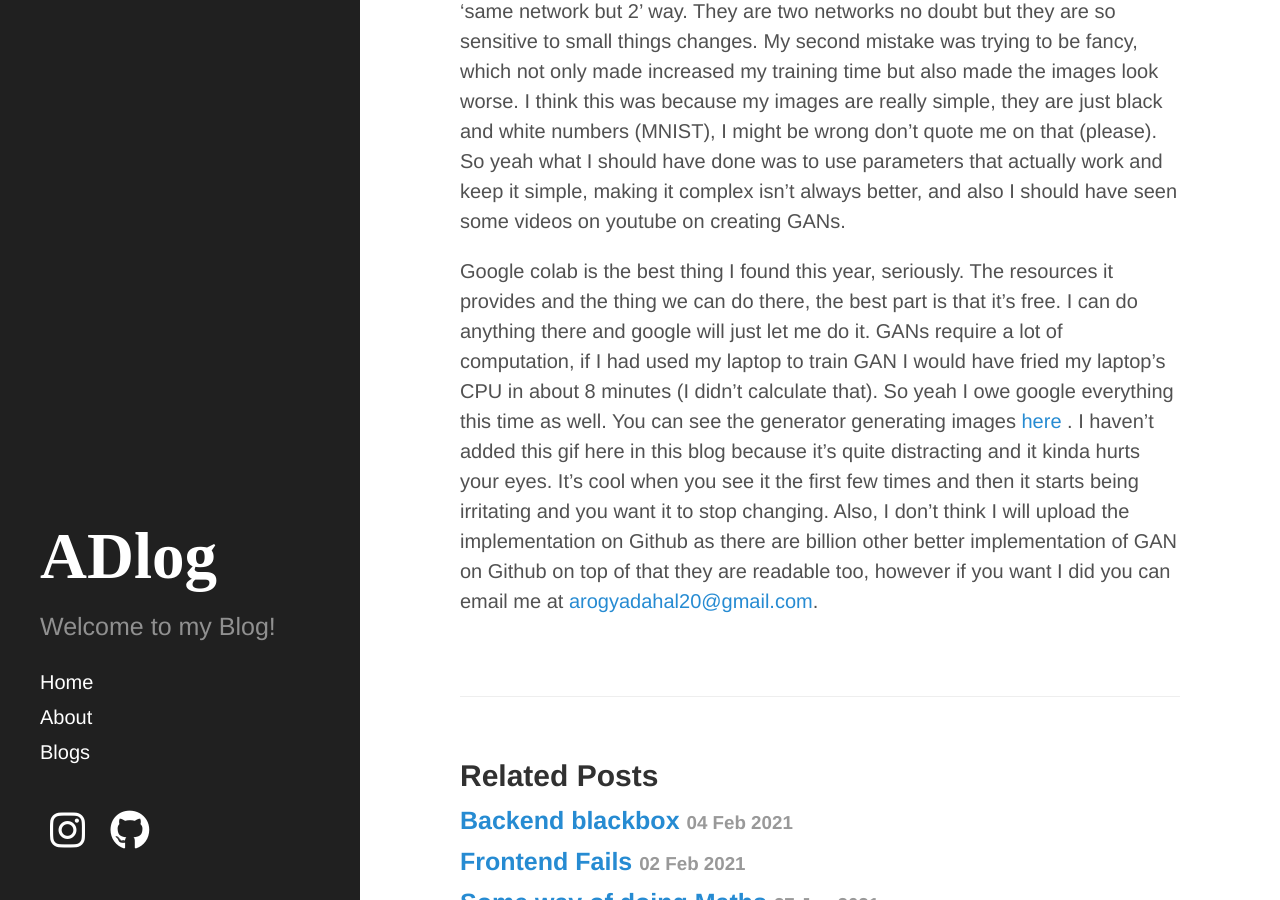
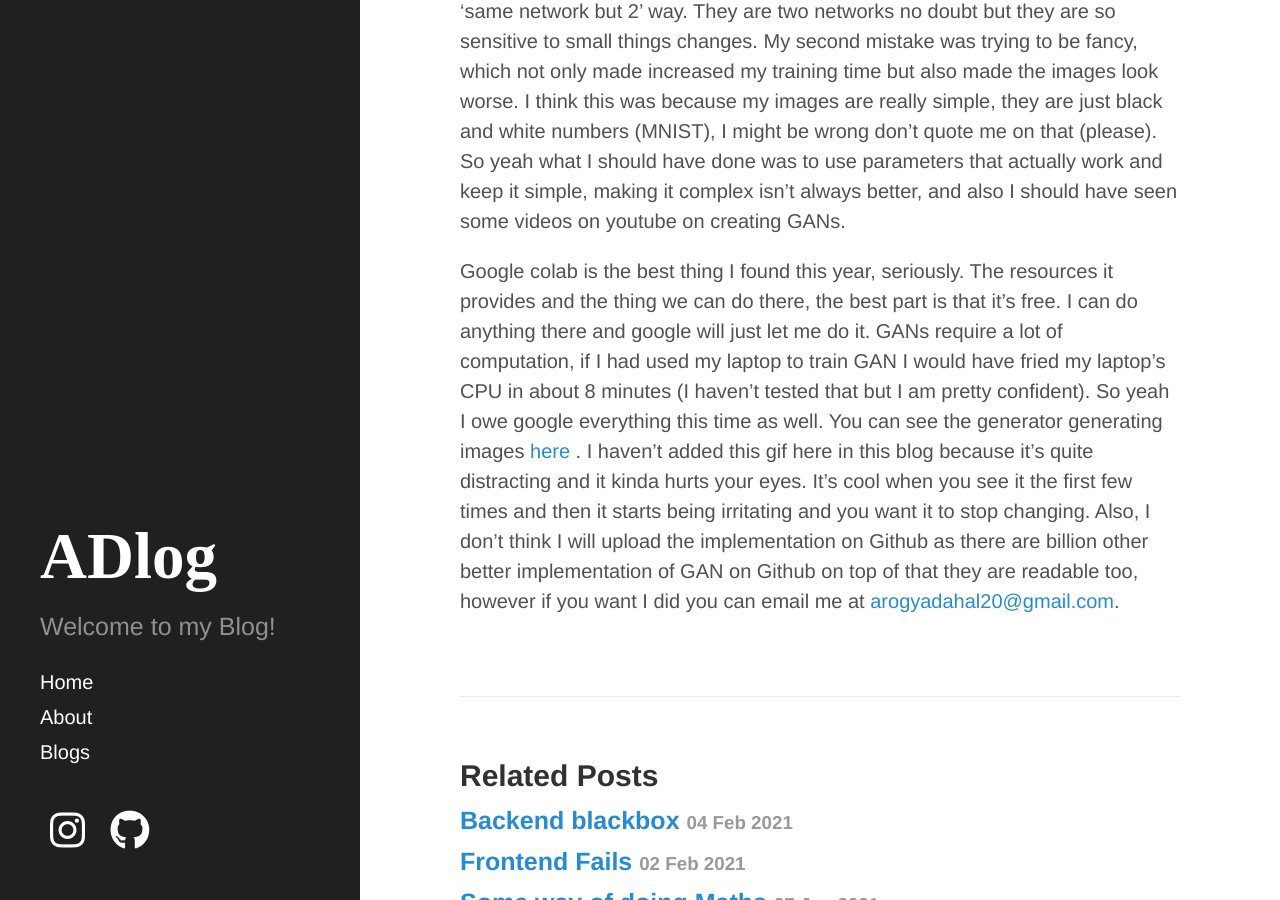
Before and after one commit to arogyad/arogyad.github.io, a Jekyll site: the page built from _posts/2021-02-10-GAN.md, in a window 1280 px wide and 900 px high, scrolled down 414 px. Built offline with Jekyll 4.4.1, drawn with Linux system fonts in a browser that asks for light colours; nearby versions of some CDN libraries; some web fonts are replaced.

Commit message:
Update 2021-02-10-GAN.md

```diff
--- a/_posts/2021-02-10-GAN.md
+++ b/_posts/2021-02-10-GAN.md
@@ -6,4 +6,4 @@ published: true
 
 GANs are pretty cool, right? Yeah, they are unless you don't know what you are doing and this is where I come in. I had a hard time creating something that could actually create something other than random black and white dots on the screen. I just overestimated myself and underestimated GANs, I was a fool. I fooled myself into believing that they were 'just 2 models fighting against each other' which it was until it wasn't. My first mistake was understanding GANs in the 'same network but 2' way. They are two networks no doubt but they are so sensitive to small things changes. My second mistake was trying to be fancy, which not only made increased my training time but also made the images look worse. I think this was because my images are really simple, they are just black and white numbers (MNIST), I might be wrong don't quote me on that (please). So yeah what I should have done was to use parameters that actually work and keep it simple, making it complex isn't always better, and also I should have seen some videos on youtube on creating GANs.
 
-Google colab is the best thing I found this year, seriously. The resources it provides and the thing we can do there, the best part is that it's free. I can do anything there and google will just let me do it. GANs require a lot of computation, if I had used my laptop to train GAN I would have fried my laptop's CPU in about 8 minutes (I didn't calculate that). So yeah I owe google everything this time as well. You can see the generator generating images <a href = 'https://imgur.com/a/kc7NOmz' target='_blank'>here</a> . I haven't added this gif here in this blog because it's quite distracting and it kinda hurts your eyes. It's cool when you see it the first few times and then it starts being irritating and you want it to stop changing. Also, I don't think I will upload the implementation on Github as there are billion other better implementation of GAN on Github on top of that they are readable too, however if you want I did you can email me at <a href='mailto:arogyadahal20@gmail.com' target='_blank'>arogyadahal20@gmail.com</a>.
+Google colab is the best thing I found this year, seriously. The resources it provides and the thing we can do there, the best part is that it's free. I can do anything there and google will just let me do it. GANs require a lot of computation, if I had used my laptop to train GAN I would have fried my laptop's CPU in about 8 minutes (I haven't tested that but I am pretty confident). So yeah I owe google everything this time as well. You can see the generator generating images <a href = 'https://imgur.com/a/kc7NOmz' target='_blank'>here</a> . I haven't added this gif here in this blog because it's quite distracting and it kinda hurts your eyes. It's cool when you see it the first few times and then it starts being irritating and you want it to stop changing. Also, I don't think I will upload the implementation on Github as there are billion other better implementation of GAN on Github on top of that they are readable too, however if you want I did you can email me at <a href='mailto:arogyadahal20@gmail.com' target='_blank'>arogyadahal20@gmail.com</a>.
```
